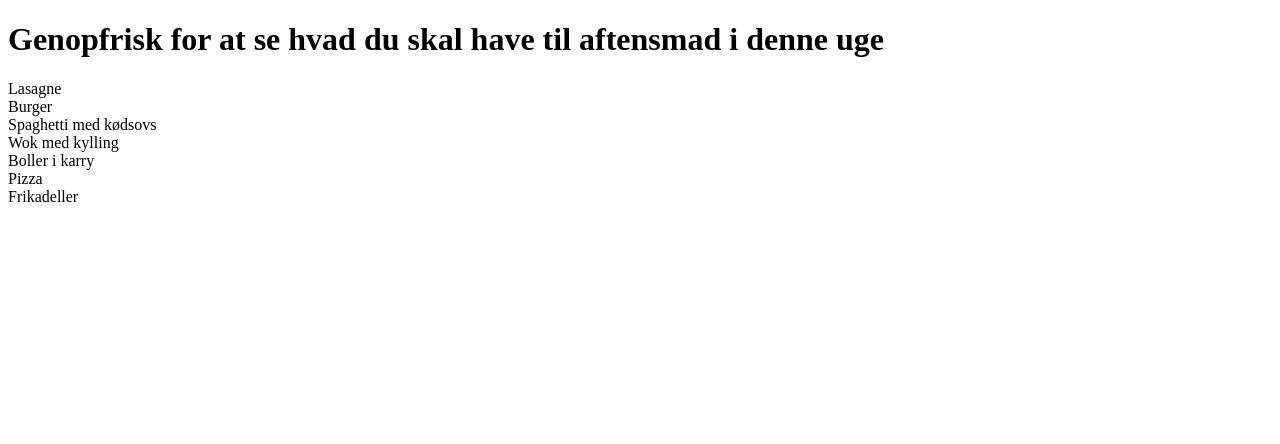
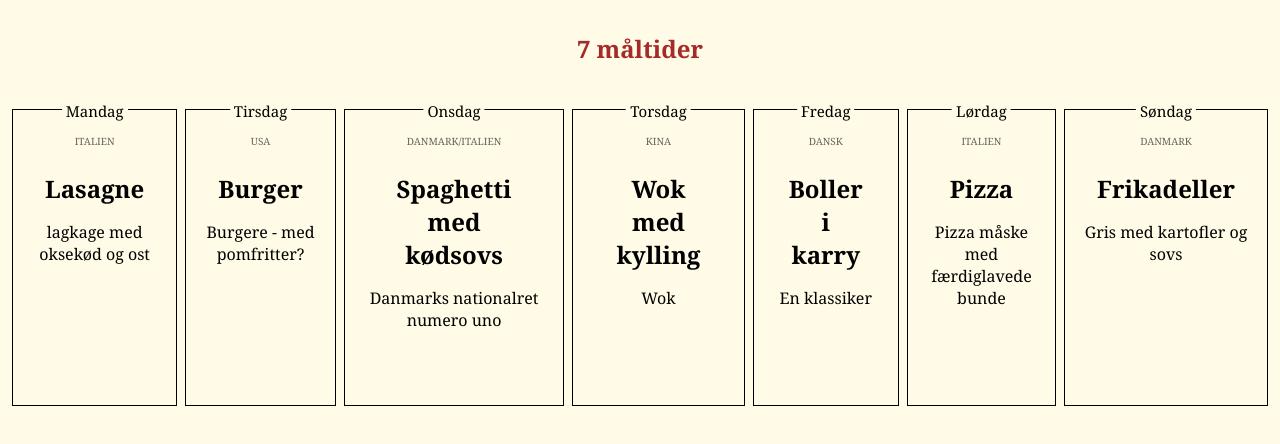
Before and after one commit to AndreasBerglund/seven-meals, a plain HTML site: page index.html in a window 1280 px wide. Drawn offline with nearby package versions, Linux system fonts and the light colour scheme.

Commit message:
styling mest

```diff
--- a/index.html
+++ b/index.html
@@ -1,20 +1,66 @@
 <!DOCTYPE html>
 <head>
+    <meta charset="utf-8">
     <title>Meal deal</title>
     <script src="https://code.jquery.com/jquery-3.4.1.min.js" integrity="sha256-CSXorXvZcTkaix6Yvo6HppcZGetbYMGWSFlBw8HfCJo=" crossorigin="anonymous"></script>
+    <link rel="stylesheet" type="text/css" href="style.css">
 </head>
 <body>
+    <div class="mmm">
+        <h1>7 måltider </h1>
+  </div>
+    <div class="week">
+        <div class="day">
+            <a class="url" target="_blank">
+                <div class="kitchen"></div>
+                <div class="name"></div>
+                <div class="short"></div>
+            </a>
+        </div>
+        <div class="day">
+            <a class="url" target="_blank">
+                <div class="kitchen"></div>
+                <div class="name"></div>
+                <div class="short"></div>
+            </a>
+        </div>
+        <div class="day">
+            <a class="url" target="_blank">
+                <div class="kitchen"></div>
+                <div class="name"></div>
+                <div class="short"></div>
+            </a>
+        </div>
+        <div class="day">
+            <a class="url" target="_blank">
+                <div class="kitchen"></div>
+                <div class="name"></div>
+                <div class="short"></div>
+            </a>
+        </div>
+        <div class="day">
+            <a class="url" target="_blank">
+                <div class="kitchen"></div>
+                <div class="name"></div>
+                <div class="short"></div>
+            </a>
+        </div>
+        <div class="day">
+            <a class="url" target="_blank">
+                <div class="kitchen"></div>
+                <div class="name"></div>
+                <div class="short"></div>
+            </a>
+        </div>
+        <div class="day">
+            <a class="url" target="_blank">
+                <div class="kitchen"></div>
+                <div class="name"></div>
+                <div class="short"></div>
+            </a>
+        </div>
 
-    <h1>Genopfrisk for at se hvad du skal have til aftensmad i denne uge</h1>
-    <div class="week">
-        <div class="day"></div>
-        <div class="day"></div>
-        <div class="day"></div>
-        <div class="day"></div>
-        <div class="day"></div>
 
-        <div class="weekend day"></div>
-        <div class="weekend day"></div>
     </div>
 
     <script>
@@ -35,7 +81,10 @@
                     var random = Math.floor( Math.random() * meals.length);
                     console.log(random, meals)
 
-                    $(this).text( meals[random].name );
+                    $(this).find('.name').text( meals[random].name );
+                    $(this).find('.short').text( meals[random].short );
+                    $(this).find('.kitchen').text( meals[random].kitchen );
+                    $(this).find('.url').attr( 'href',  meals[random].url );
 
                     meals.splice(random, 1);
                 });
--- /dev/null
+++ b/style.scss
@@ -0,0 +1,110 @@
+body {
+    margin: 0;
+    padding: 0;
+    background-color: #fffbe6;
+    font-family: Cambria, Cochin, Georgia, Times, 'Times New Roman', serif;
+}
+
+.mmm {
+    text-align: center;
+    padding: 2rem;
+    h1 {
+        font-size: 1.5rem;
+        font-weight: 900;
+        color: brown;
+        margin: 0;
+    }
+}
+
+.week {
+    display: flex;
+    justify-content: space-between;
+    flex-direction: row;
+    margin: .5rem;
+    @media (max-width: 768px) {
+        flex-direction: column;
+        .day {
+            margin: 1rem 0;
+        }
+    }
+
+    //flex-wrap: wrap;
+    .day {
+        //background: red;
+
+        .url {
+            border: 1px solid black;
+            display: flex;
+            flex-direction: column;
+            align-items: center;
+            padding: 1rem;
+            margin: .25rem;
+            height: 100%;
+            text-align: center;
+            color: black;
+            text-decoration: none;
+            position: relative;
+
+            .name {
+                font-weight: 600;
+                font-size: 1.5rem;
+                margin: 1rem;
+            }
+            .kitchen {
+                font-size: 10px; text-transform: uppercase;
+                margin: .5rem;
+                opacity: .6;
+            }
+            .short {
+                padding: 0;
+                max-width: 200px;
+                margin-bottom: 1rem;
+            }
+
+            &:after {
+                content:"Mandag";
+                font-size: 15px;
+                background: #fffbe6;
+                padding: 0 4px ;
+                position: absolute;left: 50%; transform: translateX(-50%); top: -9px;
+            }
+
+        }
+
+        &:nth-child(1) {
+            .url:after {
+                content: "Mandag";
+            }
+        }
+        &:nth-child(2) {
+            .url:after {
+                content: "Tirsdag";
+            }
+        }
+        &:nth-child(3) {
+            .url:after {
+                content: "Onsdag";
+            }
+        }
+        &:nth-child(4) {
+            .url:after {
+                content: "Torsdag";
+            }
+        }
+        &:nth-child(5) {
+            .url:after {
+                content: "Fredag";
+            }
+        }
+        &:nth-child(6) {
+            .url:after {
+                content: "Lørdag";
+            }
+        }
+        &:nth-child(7) {
+            .url:after {
+                content: "Søndag";
+            }
+        }
+    }
+}
```
Also changed, not shown: style.css (added), 1 other file.
